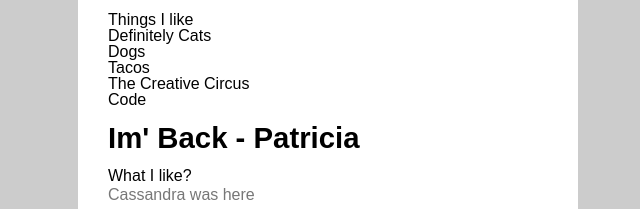
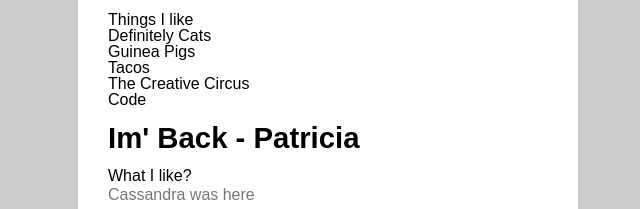
Before and after one commit to CyanLetter/wd3-week1-demo, a website: page index.html in a window 1280 px wide. Shown: the part 237-446 px from the top of the page, 312-952 px from the left. Drawn offline with Linux system fonts and the light colour scheme.

Commit message:
Update index.html

```diff
--- a/index.html
+++ b/index.html
@@ -17,7 +17,7 @@
 			<h3>Things I like</h3>
 			<ul>
 				<li>Definitely Cats</li>
-				<li>Dogs</li>
+				<li>Guinea Pigs</li>
 				<li>Tacos</li>
 				<li>The Creative Circus</li>
 				<li>Code</li>
```
